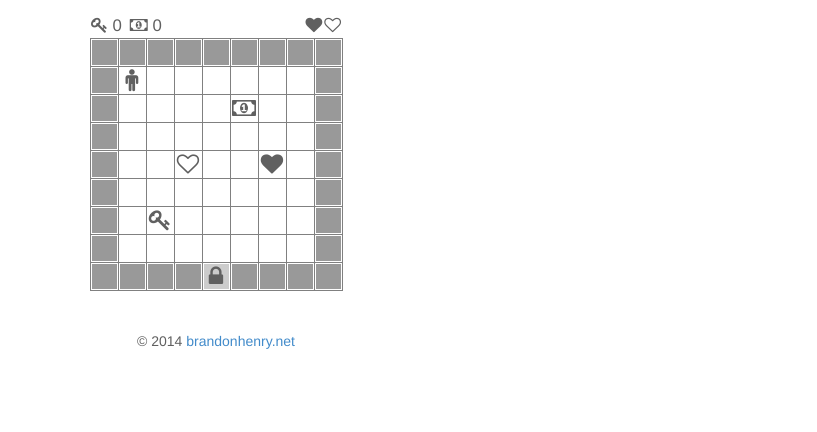
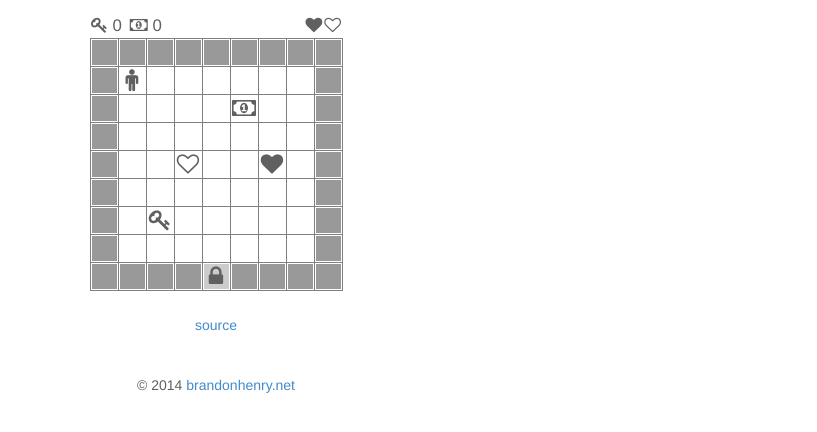
Before and after one commit to bhenry/puzzle, a plain HTML site: page index.html in a window 1280 px wide. Shown: the part 168-600 px from the top of the page, without its empty margins (424-1241 px from the left). Drawn offline with Linux system fonts and the light colour scheme.

Commit message:
Update index.html

```diff
--- a/index.html
+++ b/index.html
@@ -68,7 +68,7 @@ if (typeof window.BlobBuilder === "undefined") {
 
     </div>
         <div id="gist">
-
+          <a href="http://github.com/bhenry/puzzle/src/cljs">source</a>
         </div>
         <div id="footer" class="col-xs-12">
         &copy; 2014
```
